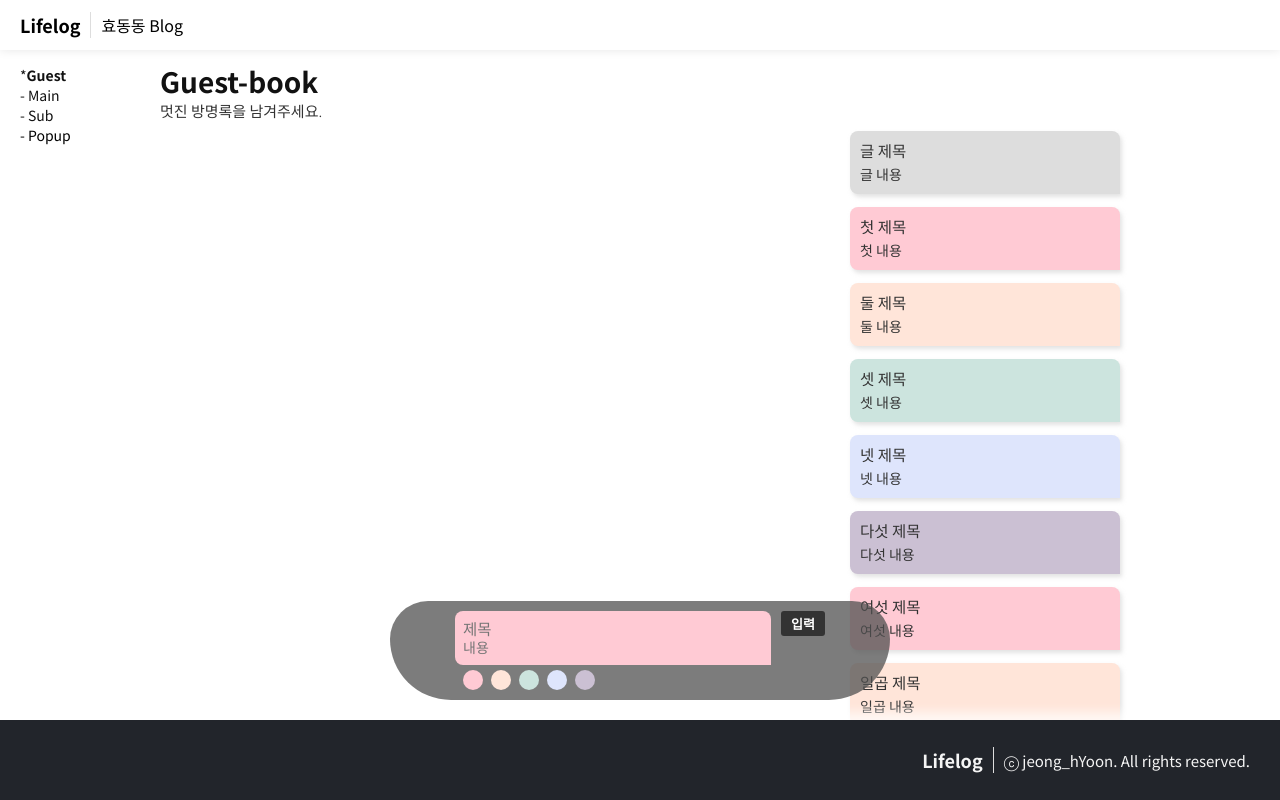
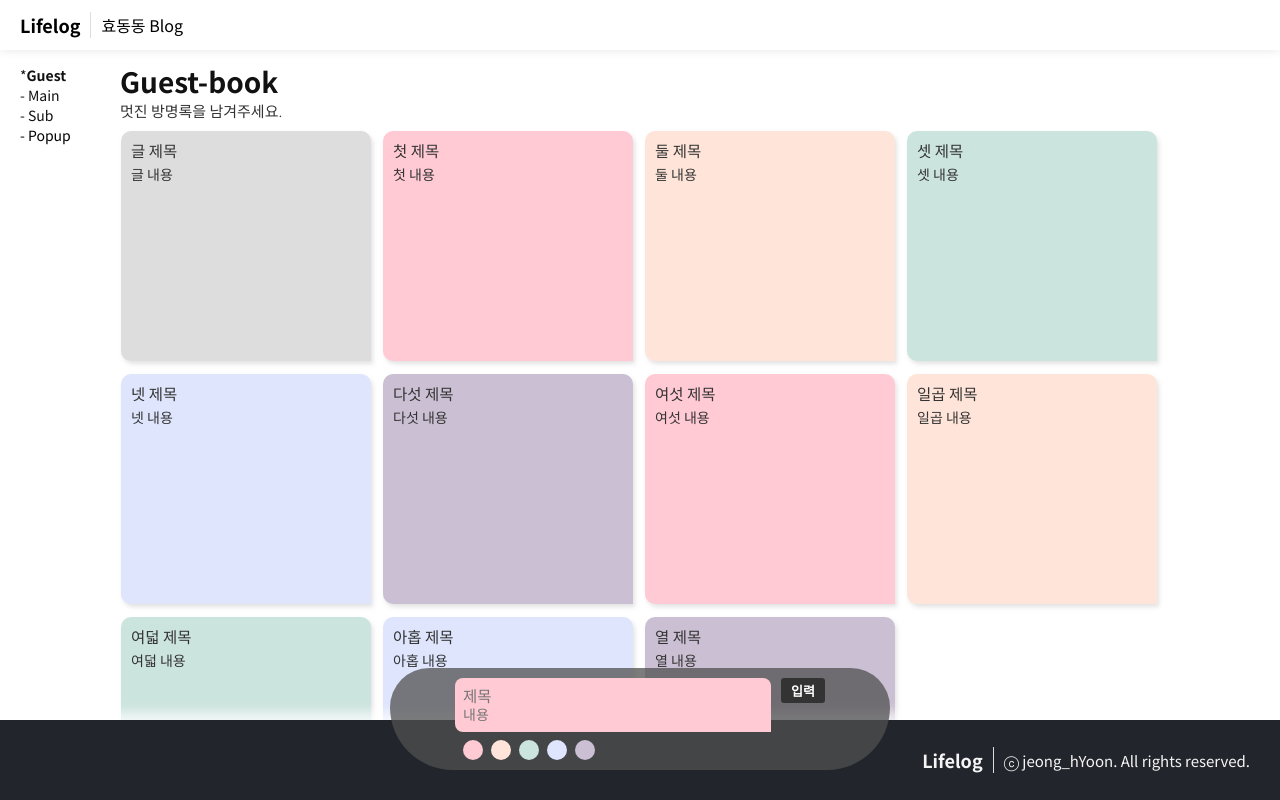
Before and after one commit to bbahna/Guest-book, a React (Create React App) app: page / in a window 1280 px wide. Built offline with nearby package versions, Linux system fonts and the light colour scheme.

Commit message:
style 수정 - Read chat (#14) 채팅->메모 형식으로 변경

```diff
--- a/src/pages/guest/guest.scss
+++ b/src/pages/guest/guest.scss
@@ -1,18 +1,18 @@
 // 방명록-페이지 세부 스타일 설정
 
 .guest-wrap {
-  width: 1200px;
+  width: 1050px;
   display: flex;
   flex-flow: column nowrap;
   justify-content: space-between;
-  padding: 20px 120px;
+  padding: 20px 0;
   box-sizing: border-box;
   font-size: 15px;
   .guest-top {
     flex: 0 0 auto;
     display: flex;
     flex-flow: column nowrap;
-    margin-bottom: 10px;
+    margin: 0 5px 10px;
     h2 {
       margin-bottom: 8px;
       font-size: 28px;
@@ -27,22 +27,22 @@
   .chat-wrap {
     flex: 1 1 auto;
     display: flex;
-    flex-flow: column nowrap;
+    flex-flow: row wrap;
     align-items: flex-end;
-    margin: 0;
     list-style: none;
+    padding-bottom: 50px;
     .chat-box {
+      width: 250px;
+      height: 230px;
       flex: 0 0 auto;
-      width: fit-content;
-      height: fit-content;
       display: flex;
       flex-flow: column nowrap;
-      min-width: 250px;
-      max-width: 500px;
+      margin: 0 6px 13px 6px;
       margin-bottom: 13px;
       padding: 10px;
-      border-radius: 8px 8px 0 8px;
+      border-radius: 10px 10px 0 10px;
       box-shadow: 2px 3px 4px rgba(200, 200, 200, 0.5);
+      box-sizing: border-box;
       h3 {
         margin: 0 0 5px;
         font-size: 15.5px;
@@ -61,7 +61,7 @@
     align-items: center;
     justify-content: center;
     position: fixed;
-    bottom: 100px;
+    bottom: 30px;
     left: 50%;
     transform: translate(-50%, 0);
     padding: 10px 0;
@@ -79,7 +79,7 @@
           width: 300px;
           display: flex;
           flex-flow: column nowrap;
-          margin-bottom: 5px;
+          margin-bottom: 8px;
           padding: 8px;
           border-radius: 8px 8px 0 8px;
           background: #ffcad4;
```
